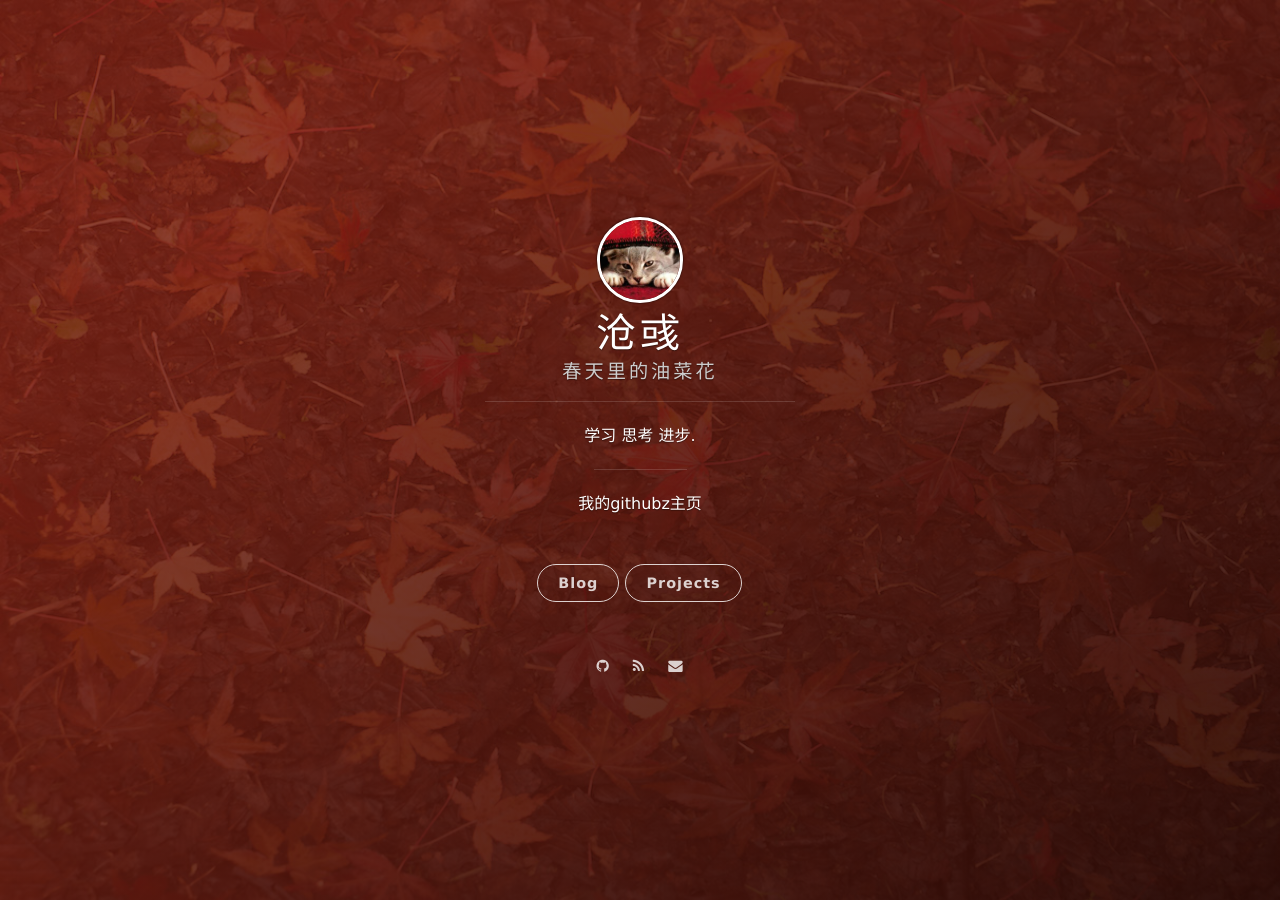
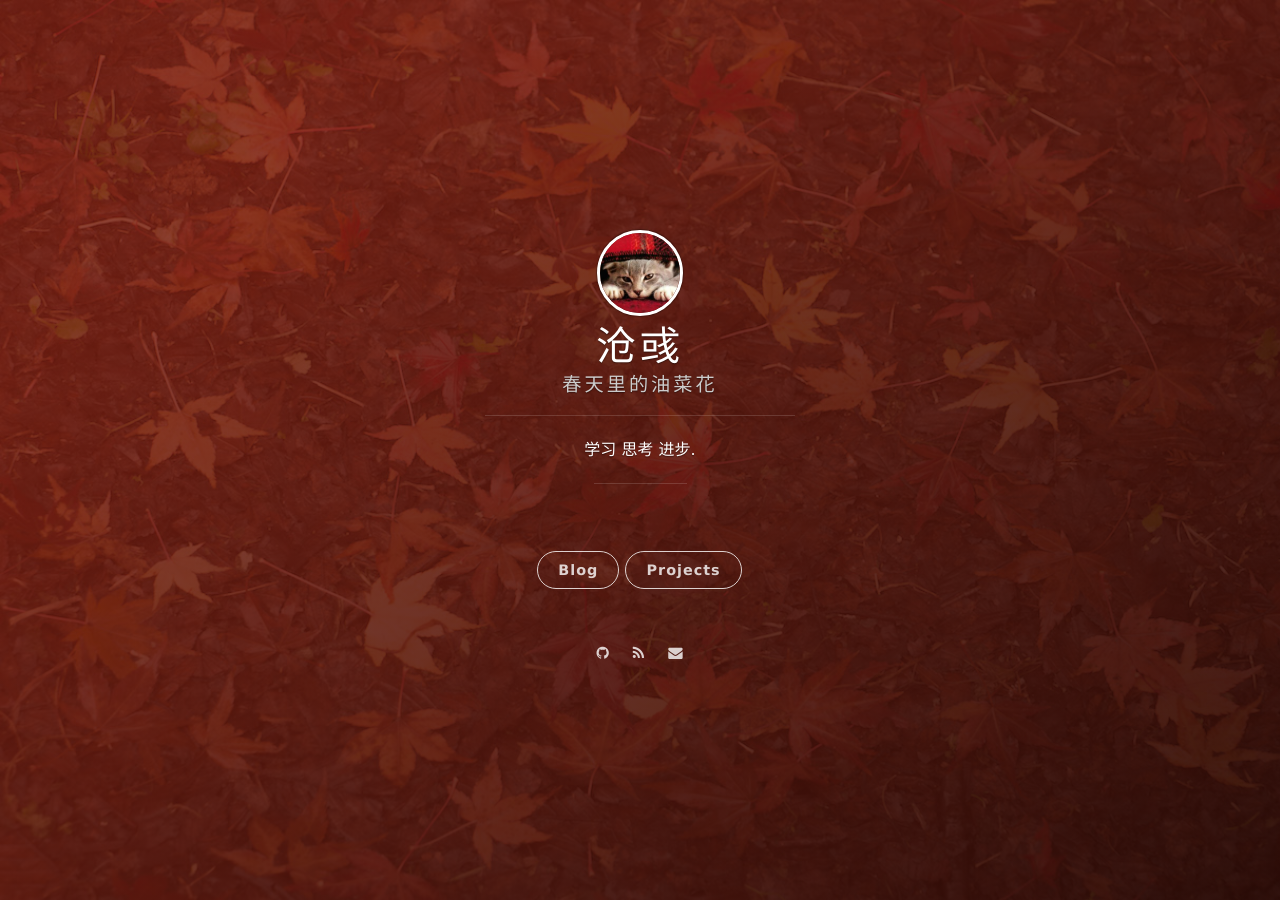
Before and after one commit to nonoboboq/robust_cyu, a Jekyll site: the page built from index.html, in a window 1280 px wide. Built offline with Jekyll 4.4.1, drawn with Linux system fonts in a browser that asks for light colours; nearby versions of some CDN libraries; the list of posts is cut into pages by our own code.

Commit message:
Update _config.yml

```diff
--- a/_config.yml
+++ b/_config.yml
@@ -1,7 +1,6 @@
 # Basic
 title: 沧彧
 subtitle: 春天里的油菜花
-welcome_message: <a href="https://github.com/onevcat/vno-jekyll" target="_blank">我的githubz主页</a>
 description: 学习 思考 进步.
 
 url: "https://github.com/nonoboboq/robust_cyu.github.io.git"
```
